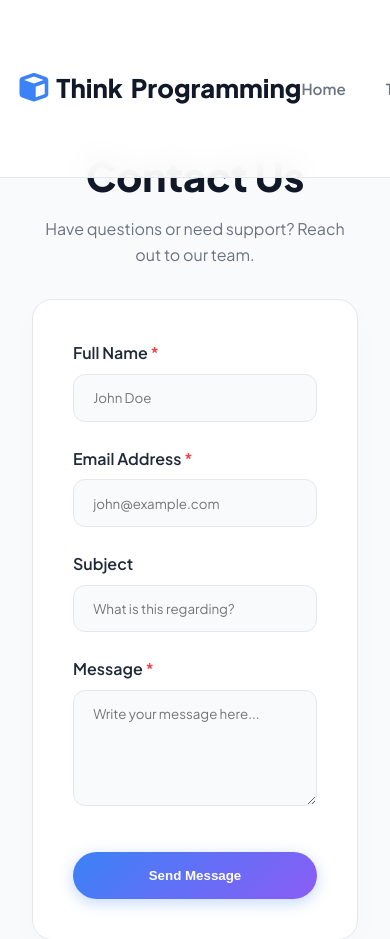
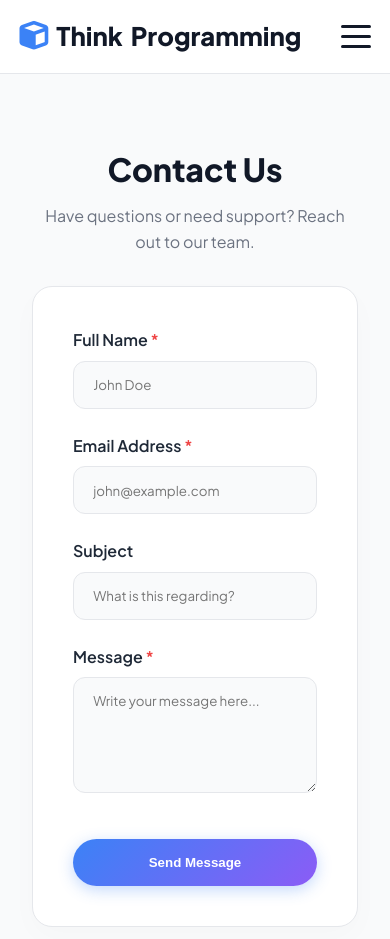
Before and after one commit to RavalHappy021/think-programming, a PHP site: page /contact.php in a window 390 px wide. Shown: the top 939 px of the page. Run offline with PHP 8.4, Linux system fonts and the light colour scheme.

Commit message:
Implement mobile-friendly UI and responsive navigation

```diff
--- a/assets/css/style.css
+++ b/assets/css/style.css
@@ -239,6 +239,7 @@ main {
 .hero-content h1 span {
     background: var(--gradient);
     -webkit-background-clip: text;
+    background-clip: text;
     -webkit-text-fill-color: transparent;
 }
 .hero-content p {
@@ -338,3 +339,142 @@ footer {
     padding-top: 2rem;
     border-top: 1px solid var(--border);
 }
+
+/* --- Responsive Media Queries --- */
+
+@media (max-width: 1024px) {
+    .nav-links {
+        gap: 1.5rem;
+    }
+}
+
+@media (max-width: 968px) {
+    .navbar {
+        padding: 1rem 5%;
+    }
+
+    .menu-toggle {
+        display: block;
+        cursor: pointer;
+        z-index: 1001;
+    }
+
+    .menu-toggle.active .bar:nth-child(2) {
+        opacity: 0;
+    }
+
+    .menu-toggle.active .bar:nth-child(1) {
+        transform: translateY(10px) rotate(45deg);
+    }
+
+    .menu-toggle.active .bar:nth-child(3) {
+        transform: translateY(-10px) rotate(-45deg);
+    }
+
+    .bar {
+        display: block;
+        width: 30px;
+        height: 3px;
+        margin: 7px auto;
+        background-color: var(--dark);
+        transition: all 0.3s ease-in-out;
+        border-radius: 3px;
+    }
+
+    .nav-links {
+        position: fixed;
+        left: -100%;
+        top: 0;
+        flex-direction: column;
+        background: var(--surface);
+        width: 80%;
+        height: 100vh;
+        text-align: left;
+        transition: 0.3s;
+        box-shadow: 10px 0 30px rgba(0, 0, 0, 0.1);
+        padding: 6rem 2rem 2rem;
+        z-index: 1000;
+        gap: 2rem;
+    }
+
+    .nav-links.active {
+        left: 0;
+    }
+
+    .nav-actions {
+        position: fixed;
+        left: -100%;
+        bottom: 2rem;
+        width: 80%;
+        padding: 0 2rem;
+        flex-direction: column;
+        transition: 0.3s;
+        z-index: 1100;
+        gap: 1rem;
+    }
+
+    .nav-actions.active {
+        left: 0;
+    }
+
+    .nav-actions .btn-outline,
+    .nav-actions .btn-primary {
+        width: 100%;
+        text-align: center;
+    }
+
+    .mobile-overlay {
+        position: fixed;
+        top: 0;
+        left: 0;
+        width: 100%;
+        height: 100%;
+        background: rgba(0, 0, 0, 0.5);
+        display: none;
+        z-index: 999;
+        backdrop-filter: blur(4px);
+    }
+
+    .mobile-overlay.active {
+        display: block;
+    }
+
+    .hero-content h1 {
+        font-size: 3rem;
+    }
+
+    .hero-content p {
+        font-size: 1.1rem;
+    }
+}
+
+@media (max-width: 640px) {
+    .hero-content h1 {
+        font-size: 2.5rem;
+    }
+
+    .hero-btns {
+        display: flex;
+        flex-direction: column;
+        gap: 1rem;
+    }
+
+    .hero-btns .btn-primary,
+    .hero-btns .btn-outline {
+        margin-right: 0 !important;
+        width: 100%;
+    }
+
+    .section-title {
+        font-size: 2rem;
+    }
+
+    .card-grid {
+        grid-template-columns: 1fr;
+    }
+
+    .auth-container {
+        padding: 2rem;
+        margin: 2rem 1rem;
+    }
+}
--- /dev/null
+++ b/assets/js/mobile-menu.js
@@ -0,0 +1,27 @@
+document.addEventListener('DOMContentLoaded', function() {
+    const menuToggle = document.getElementById('mobile-menu');
+    const navLinks = document.querySelector('.nav-links');
+    const navActions = document.querySelector('.nav-actions');
+    const overlay = document.getElementById('mobile-overlay');
+
+    function toggleMenu() {
+        menuToggle.classList.toggle('active');
+        navLinks.classList.toggle('active');
+        navActions.classList.toggle('active');
+        overlay.classList.toggle('active');
+        document.body.style.overflow = navLinks.classList.contains('active') ? 'hidden' : 'auto';
+    }
+
+    menuToggle.addEventListener('click', toggleMenu);
+    overlay.addEventListener('click', toggleMenu);
+
+    // Close menu when a link is clicked
+    const links = document.querySelectorAll('.nav-links a');
+    links.forEach(link => {
+        link.addEventListener('click', () => {
+            if (navLinks.classList.contains('active')) {
+                toggleMenu();
+            }
+        });
+    });
+});
--- a/includes/header.php
+++ b/includes/header.php
@@ -15,6 +15,8 @@ $current_page = basename($_SERVER['PHP_SELF']);
     <link rel="stylesheet" href="https://cdnjs.cloudflare.com/ajax/libs/font-awesome/6.4.0/css/all.min.css">
     <!-- Custom CSS -->
     <link rel="stylesheet" href="assets/css/style.css">
+    <!-- Mobile Menu JS -->
+    <script src="assets/js/mobile-menu.js" defer></script>
 </head>
 <body>
 
@@ -37,9 +39,15 @@ $current_page = basename($_SERVER['PHP_SELF']);
             <a href="logout.php" class="btn-primary">Logout</a>
         <?php else: ?>
             <a href="login.php" class="btn-outline">Login</a>
-            <a href="register.php" class="btn-primary">Sign Up</a>
+            <a href="register.php" class="btn-primary" id="signup-btn">Sign Up</a>
         <?php endif; ?>
     </div>
+    <div class="menu-toggle" id="mobile-menu">
+        <span class="bar"></span>
+        <span class="bar"></span>
+        <span class="bar"></span>
+    </div>
 </nav>
+<div class="mobile-overlay" id="mobile-overlay"></div>
 
 <main>
```
